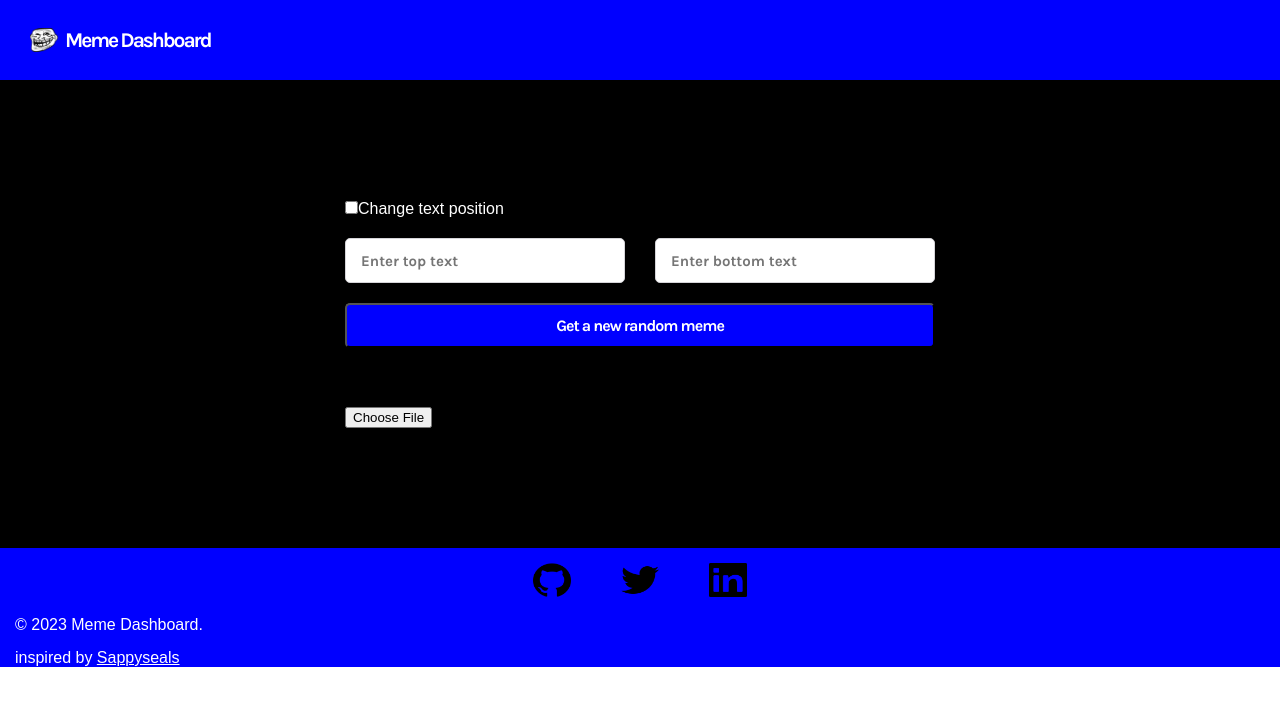
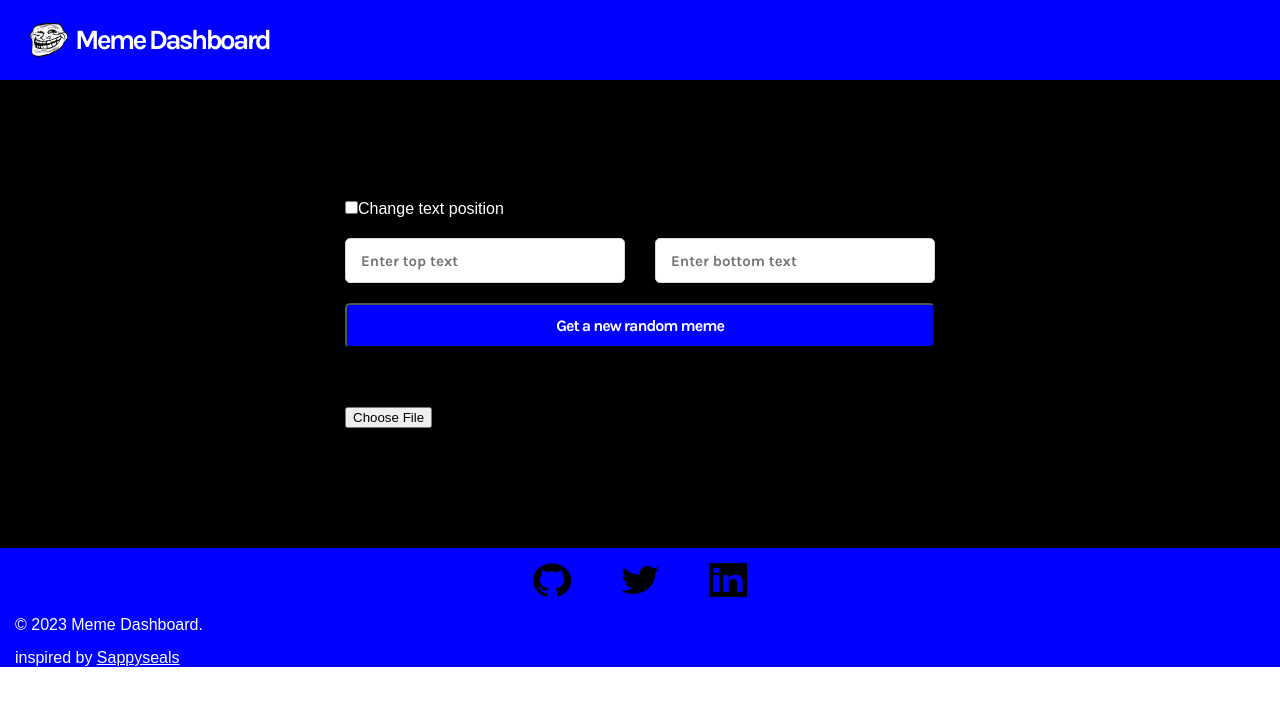
Before and after one commit to jlloyd0430/MemeMaker, a React (Create React App) app: page / in a window 1280 px wide. Shown: the top 706 px of the page. Built offline with nearby package versions, Linux system fonts and the light colour scheme; no server answers.

Commit message:
Update styles.css
Refactor

```diff
--- a/src/styles.css
+++ b/src/styles.css
@@ -17,8 +17,8 @@
 
 
 .logo {
-  width: 28px;
-    height: 24px;
+  width: 38px;
+    height: 34px;
 }
 
 .file {
@@ -45,7 +45,7 @@ img {
 .title {
   font-family: "Karla";
   font-weight: 700;
-  font-size: 21px;
+  font-size: 28px;
   letter-spacing: -0.1em;
 }
 .course {
```
